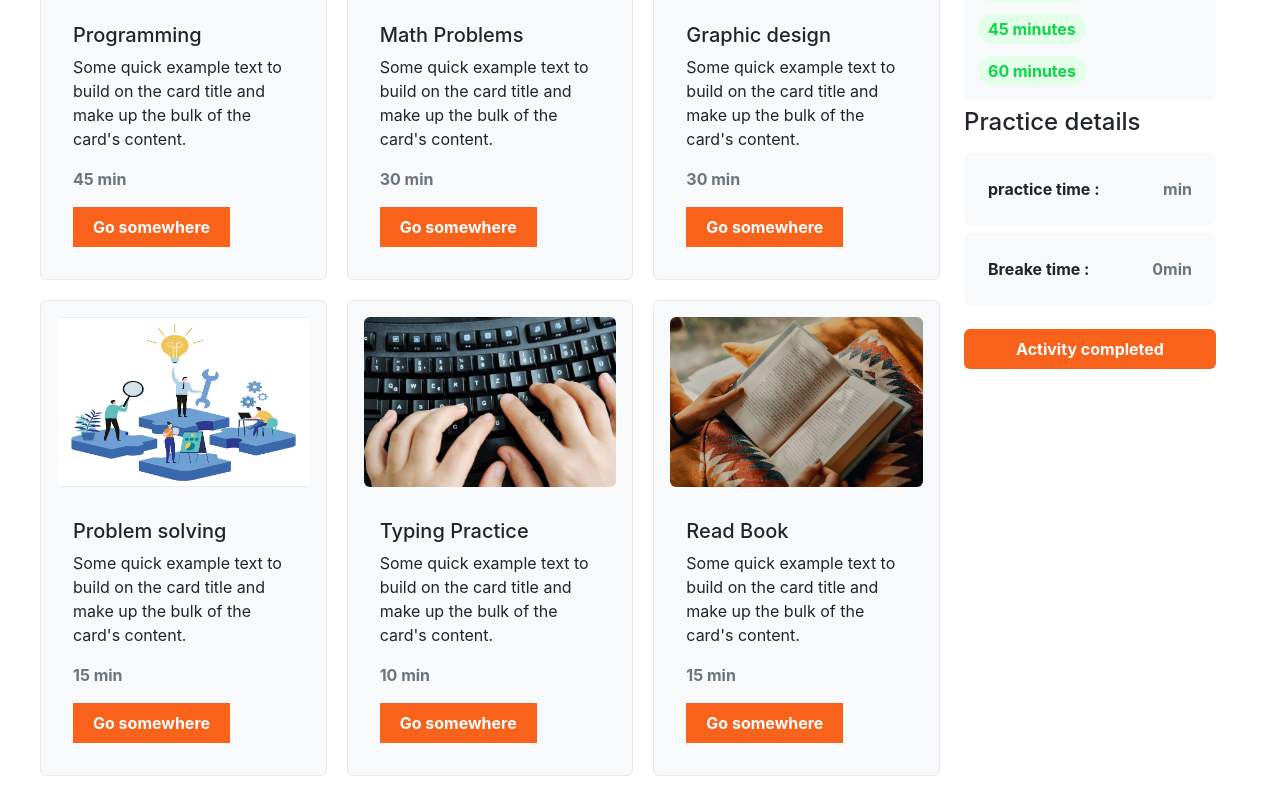
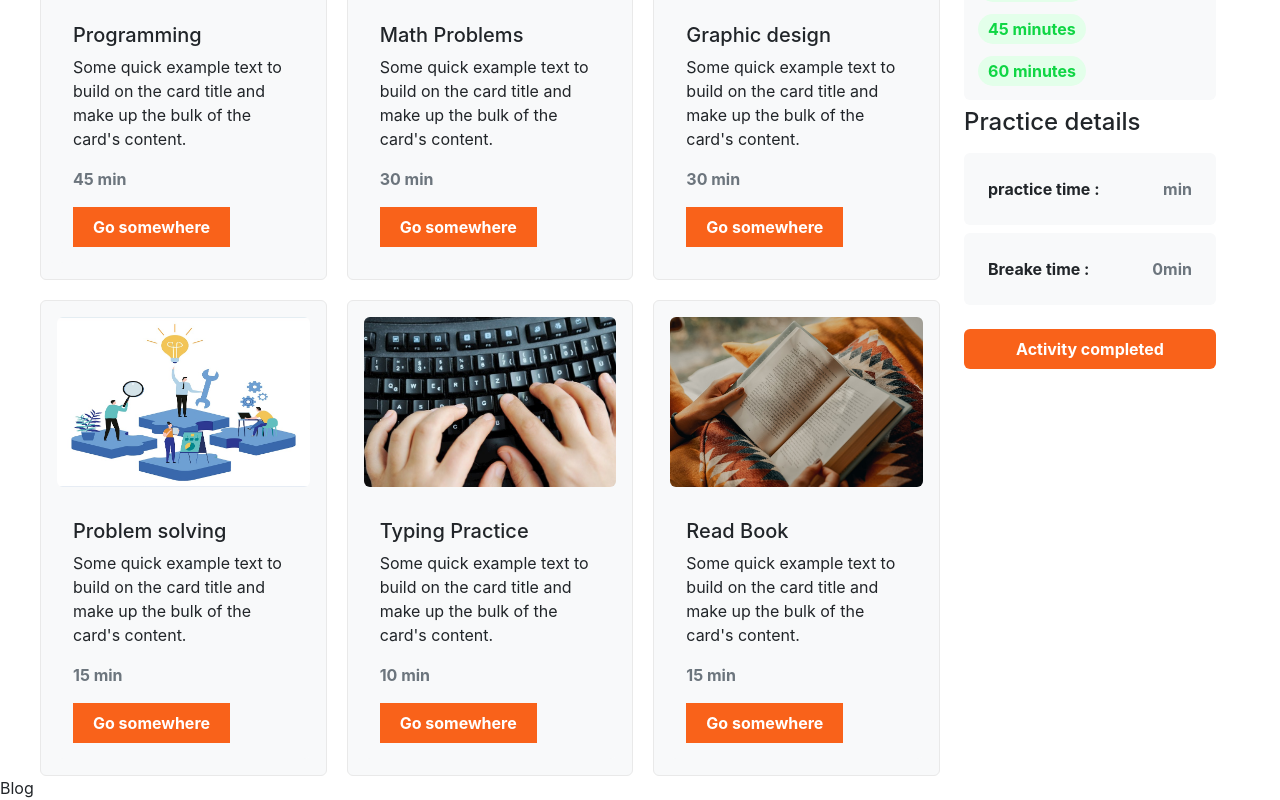
Before and after one commit to mahian/practice-zone, a React (Create React App) app: page / in a window 1280 px wide. Shown: the part 388-1188 px from the top of the page. Before the commit the page ends 1164 px from the top, so only its background shows below. Built offline with nearby package versions, Linux system fonts and the light colour scheme.

Commit message:
add blog in app.js

```diff
--- a/src/App.js
+++ b/src/App.js
@@ -1,4 +1,5 @@
 import './App.css';
+import Blogs from './components/Blogs';
 import Nav from './components/Nav';
 import Works from './components/Works';
 
@@ -7,6 +8,7 @@ function App() {
     <div className="App">
       <Nav></Nav>
       <Works></Works>
+      <Blogs></Blogs>
     </div>
   );
 }
--- a/src/components/Blog.js
+++ b/src/components/Blog.js
@@ -1,20 +1,6 @@
 import React from 'react';
 
 const Blog = () => {
-    const post = [
-        {
-            quetion: 'que1',
-            ans: 'ans2',
-        },
-        {
-            quetion: 'que2',
-            ans: 'ans2',
-        },
-        {
-            quetion: 'que3',
-            ans: 'ans3',
-        }
-    ]
     return (
         <div>
             Blog
--- a/src/components/Blogs.js
+++ b/src/components/Blogs.js
@@ -0,0 +1,26 @@
+import React from 'react';
+import Blog from './Blog';
+
+const Blogs = () => {
+    const post = [
+        {
+            quetion: 'que1',
+            ans: 'ans2',
+        },
+        {
+            quetion: 'que2',
+            ans: 'ans2',
+        },
+        {
+            quetion: 'que3',
+            ans: 'ans3',
+        }
+    ]
+    return (
+        <div>
+            <Blog></Blog>
+        </div>
+    );
+};
+
+export default Blogs;
```
